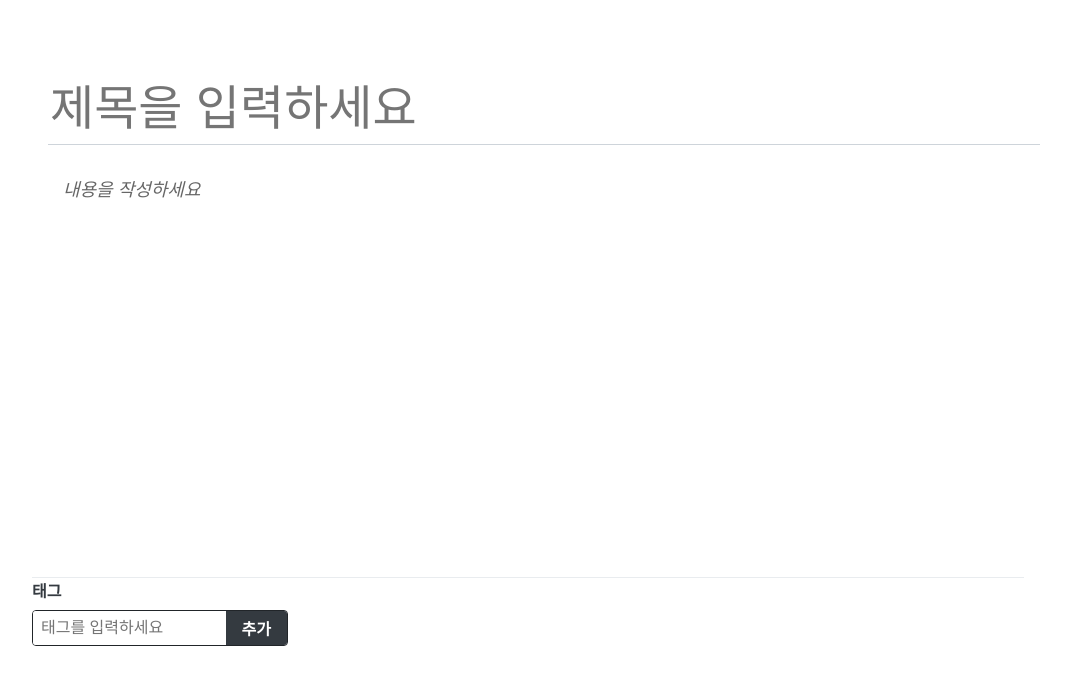
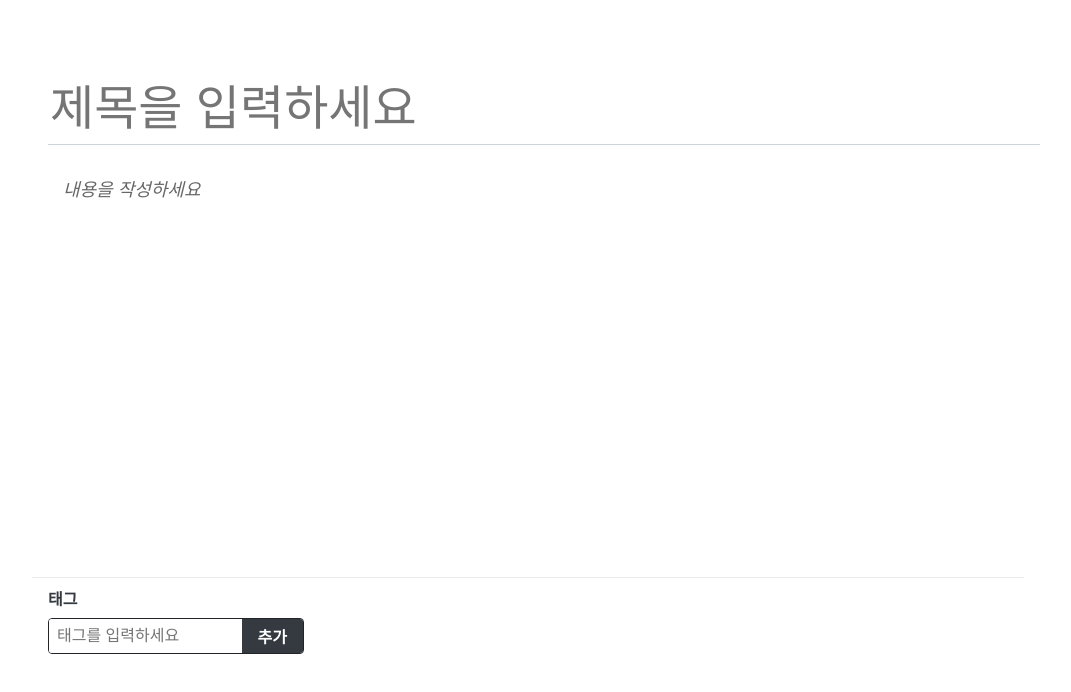
Before and after one commit to upship-kim/Project_React-Blog, a React (Create React App) app in the folder blog-frontend/: page /writer in a window 1280 px wide. Shown: the top 692 px of the page, without its empty margins (112-1183 px from the left). Built offline with nearby package versions, Linux system fonts and the light colour scheme.

Commit message:
update tag frame styled

```diff
--- a/blog-frontend/src/components/write/TagBox.js
+++ b/blog-frontend/src/components/write/TagBox.js
@@ -3,9 +3,11 @@ import styled from 'styled-components';
 import palette from '../../lib/styles/palatte';
 
 const TagBoxBlock = styled.div`
+    padding-left: 1rem;
+    padding-right: 1rem;
     width: 100%;
     border-top: 1px solid ${palette.gray[2]};
-    padding-top1: 0.5rem;
+    padding-top: 0.5rem;
 
     h4 {
         color: ${palette.gray[8]};
```
